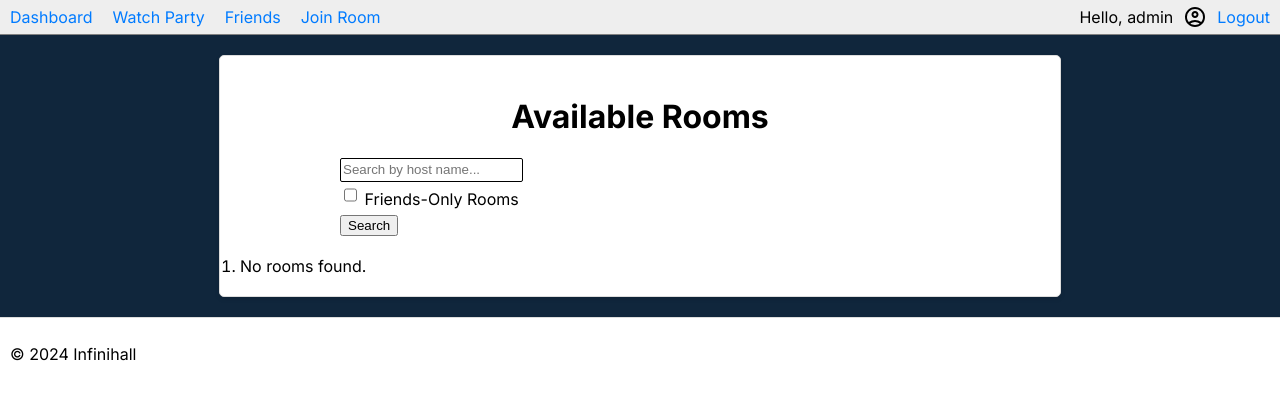
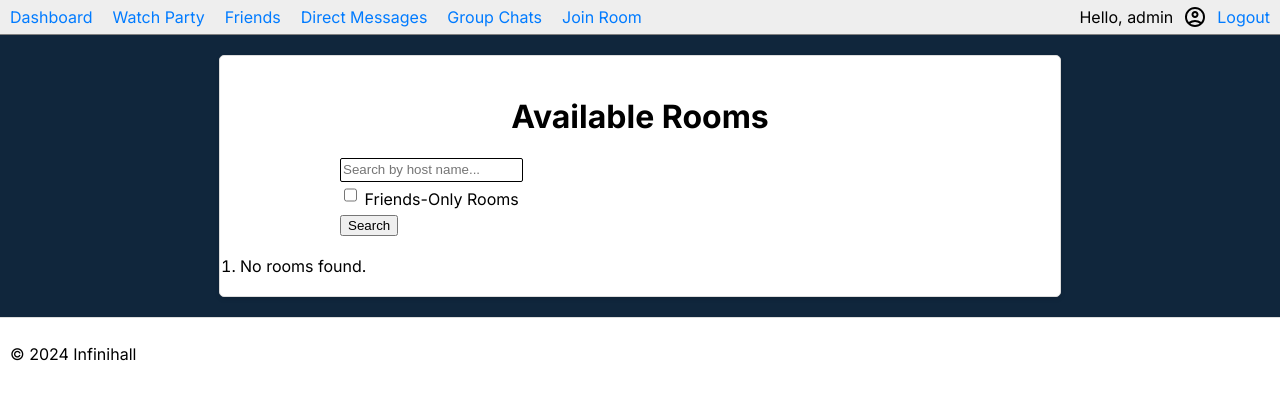
Before and after one commit to slimer37/108-video-share-site, a Flask app: page /available-rooms in a window 1280 px wide. Shown: the part 68-468 px from the top of the page. Run offline with Flask 3, Linux system fonts and the light colour scheme; a user stored in the database is signed in; some libraries are stand-ins or nearby versions.

Commit message:
add back missing tabs

```diff
--- a/templates/logged_in.html
+++ b/templates/logged_in.html
@@ -7,6 +7,8 @@
         <a class="nav-link" href="{{ url_for('dashboard') }}">Dashboard</a>
         <a class="nav-link" href="{{ url_for('watch_party') }}">Watch Party</a>
         <a class="nav-link" href="{{ url_for('friends') }}">Friends</a>
+        <a class="nav-link" href="{{ url_for('direct_messages') }}">Direct Messages</a>
+        <a class="nav-link" href="{{ url_for('group_chats') }}">Group Chats</a>
         <a class="nav-link" href="{{ url_for('available_rooms') }}">Join Room</a>
     </nav>
 
```
